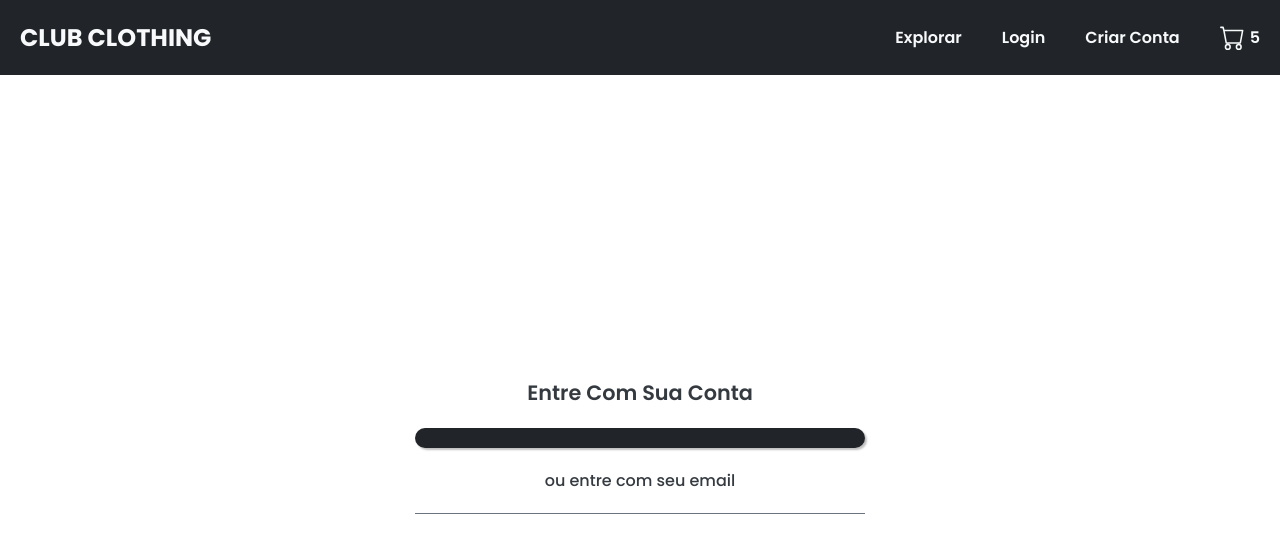
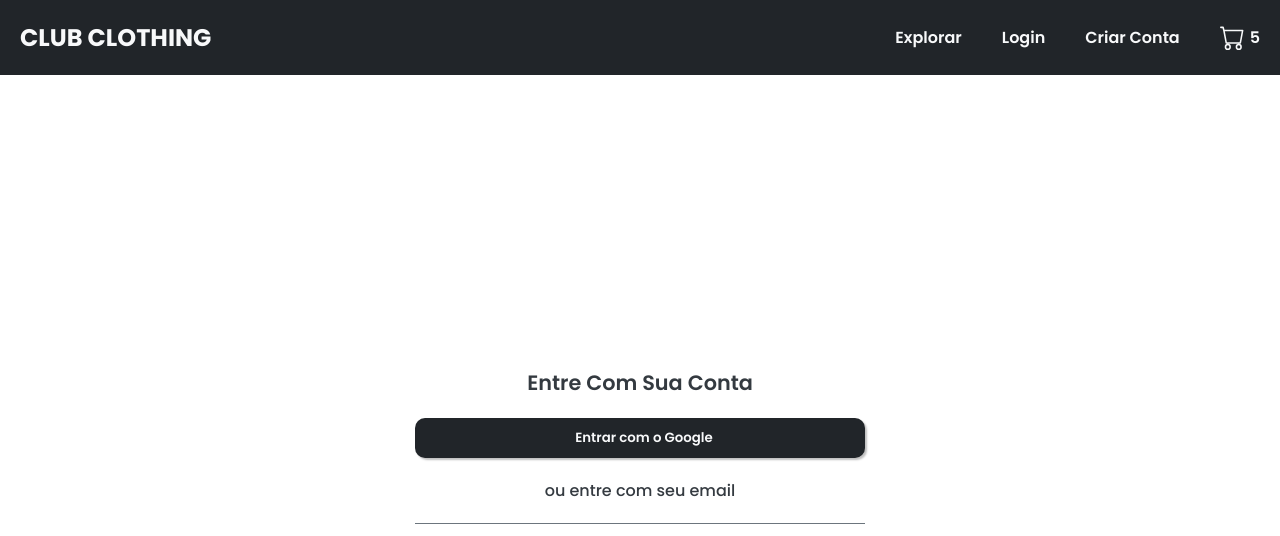
Before and after one commit to PZicaro/Ecommerce, a React (Create React App) app: page /login in a window 1280 px wide. Shown: the top 536 px of the page. Built offline with nearby package versions, Linux system fonts and the light colour scheme; no server answers.

Commit message:
chore: finish the custtom-button component

```diff
--- a/src/components/custon-button/custom-button.tsx
+++ b/src/components/custon-button/custom-button.tsx
@@ -1,12 +1,18 @@
-import { CustomButtonContainer } from './custom-button.styles'
-import React, { FunctionComponent } from 'react'
+import React, { FunctionComponent, ButtonHTMLAttributes } from 'react'
+import { CustomButtonContainer, IconContainer } from './custom-button.styles'
 
-const CustomButton: FunctionComponent = ({ children }) => {
+// Styles
+
+interface CustomButtonProps extends ButtonHTMLAttributes<HTMLButtonElement>{
+    startIcon?: React.ReactNode;
+    children: React.ReactNode;
+}
+const CustomButton: FunctionComponent<CustomButtonProps> = ({ children, startIcon, ...rest }) => {
   return (
-    <CustomButtonContainer >
-        {
-    }
-  </CustomButtonContainer>
+    <CustomButtonContainer{...rest} >
+        {startIcon && <IconContainer></IconContainer>}
+      {children}
+    </CustomButtonContainer>
   )
 }
 
--- a/src/pages/login/login.page.tsx
+++ b/src/pages/login/login.page.tsx
@@ -2,6 +2,7 @@
 import CustomButton from '../../components/custon-button/custom-button'
 import Header from '../../components/Header/header.component'
 import { LoginContainer, LoginContent, LoginHeadline, LoginInputContainer, LoginSubtitle } from './login.style'
+import { BsGoogle } from 'react-icons/bs'
 
 const LoginPage = () => {
   return (
@@ -10,7 +11,7 @@ const LoginPage = () => {
         <LoginContainer>
         <LoginContent>
           <LoginHeadline>Entre Com Sua Conta</LoginHeadline>
-          <CustomButton>nuwdnw</CustomButton>
+          <CustomButton startIcon={ <BsGoogle/> }>Entrar com o Google</CustomButton>
         <LoginSubtitle>ou entre com seu email</LoginSubtitle>
         <LoginInputContainer>
           { /* Email input */}
```
